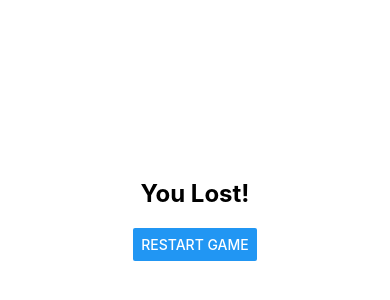
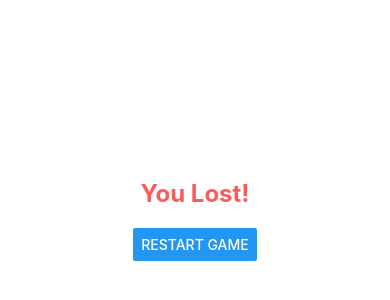
Before and after one commit to DEMONCELL1/AI_Game, a React Native app: screen /Lost in a window 390 px wide. Shown: the part 202-502 px from the top of the page. Built offline with nearby package versions, Linux system fonts and the light colour scheme.

Commit message:
changing the colour of message

```diff
--- a/src/screens/Lost.js
+++ b/src/screens/Lost.js
@@ -29,6 +29,7 @@ const styles = StyleSheet.create({
         fontSize: 24,
         fontWeight: 'bold',
         textAlign: 'center',
+        color:'#fb5b5a',
         marginBottom: 20,
     },
 });
```
